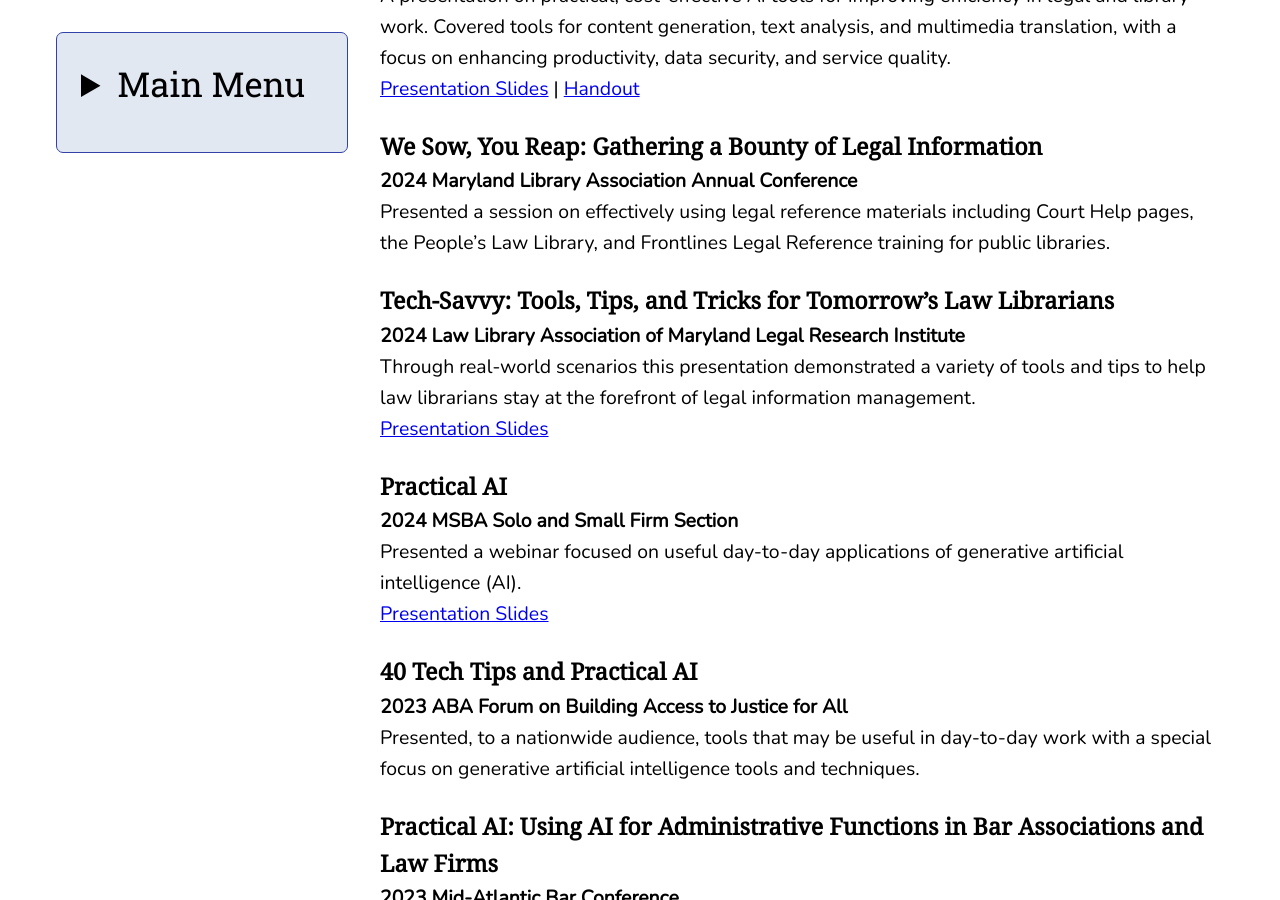
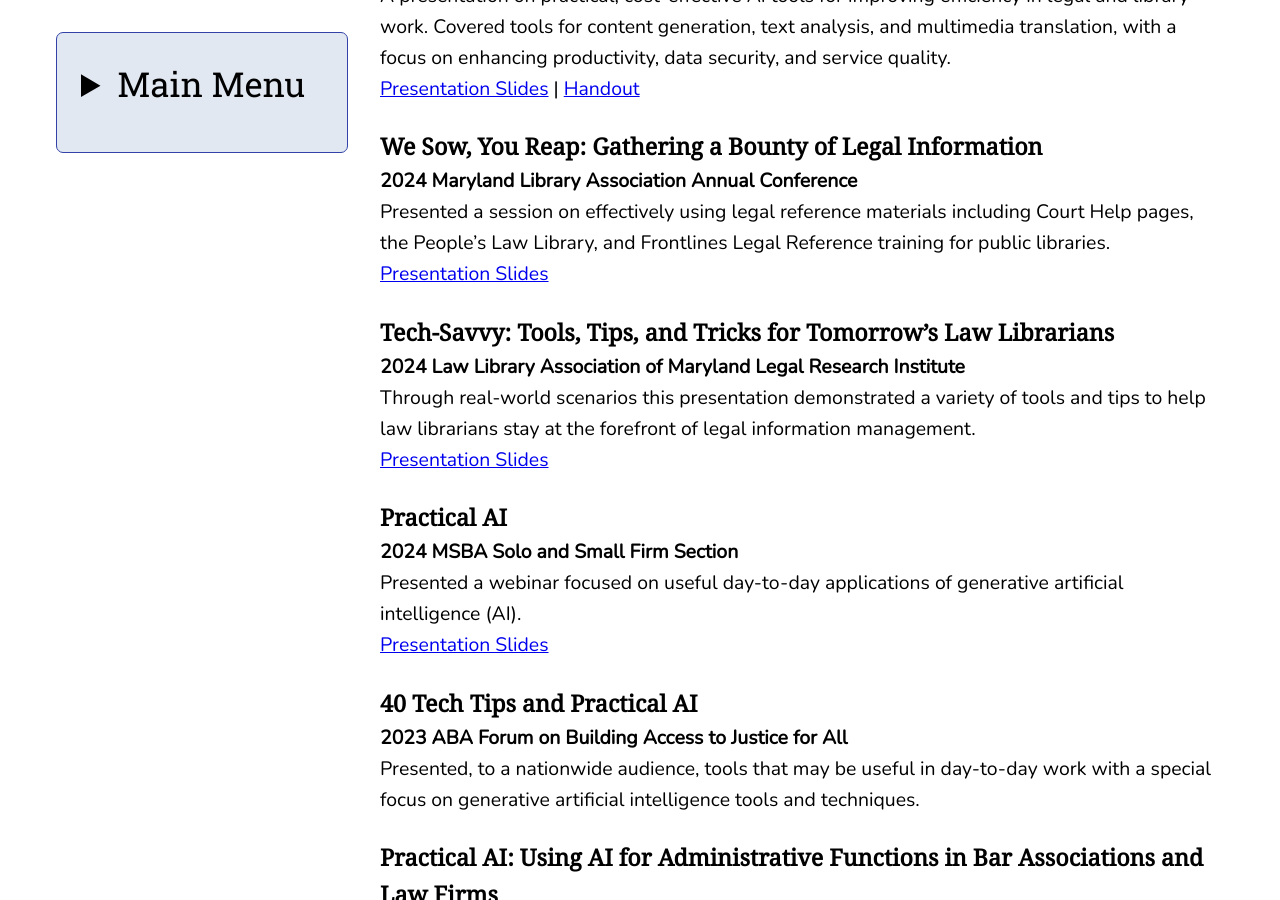
Before and after one commit to lelandsampson/Leland-Sampson-Website, a Jekyll site: the page built from presentations.md, in a window 1280 px wide and 900 px high, scrolled down 1598 px. Built offline with Jekyll 4.4.1, drawn with Linux system fonts in a browser that asks for light colours.

Commit message:
presentations update

```diff
--- a/presentations.md
+++ b/presentations.md
@@ -43,6 +43,8 @@ A presentation on practical, cost-effective AI tools for improving efficiency in
 ### We Sow, You Reap: Gathering a Bounty of Legal Information
 **2024 Maryland Library Association Annual Conference**
 Presented a session on effectively using legal reference materials including Court Help pages, the People’s Law Library, and Frontlines Legal Reference training for public libraries.
+[Presentation Slides](files/2024-MLA-DLA-We-Sow,-You-Reap.pdf)
+
 
 ### Tech-Savvy: Tools, Tips, and Tricks for Tomorrow’s Law Librarians
 **2024 Law Library Association of Maryland Legal Research Institute**
```
Also changed, not shown: 1 other file.
